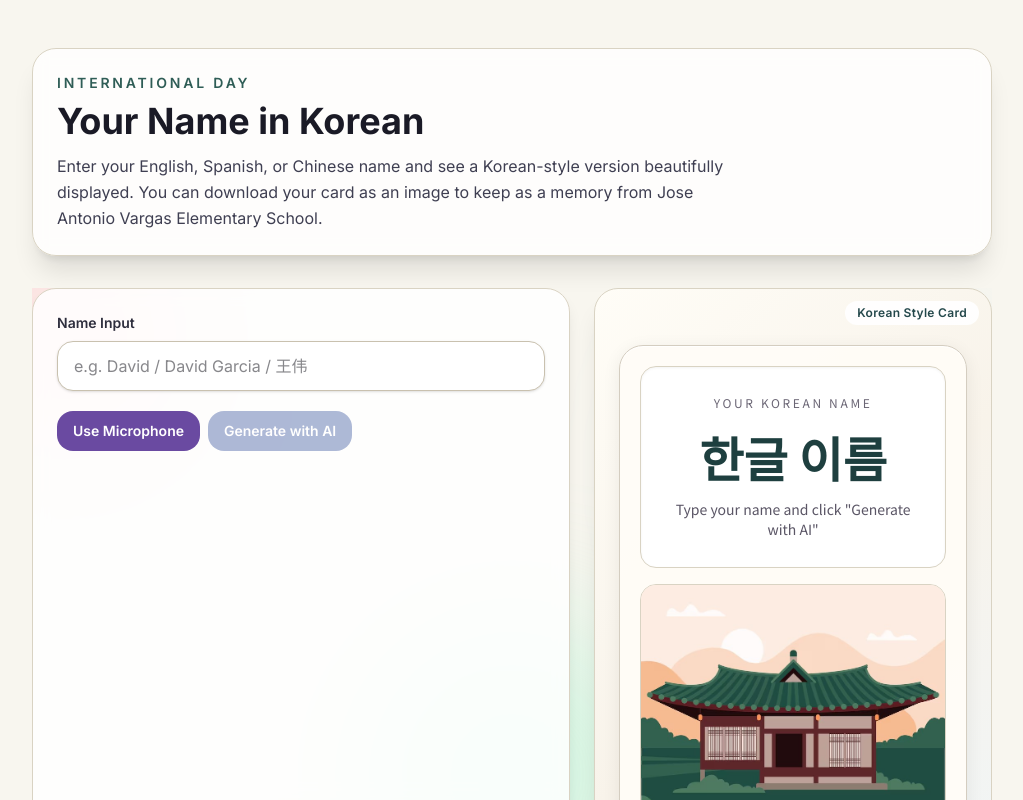
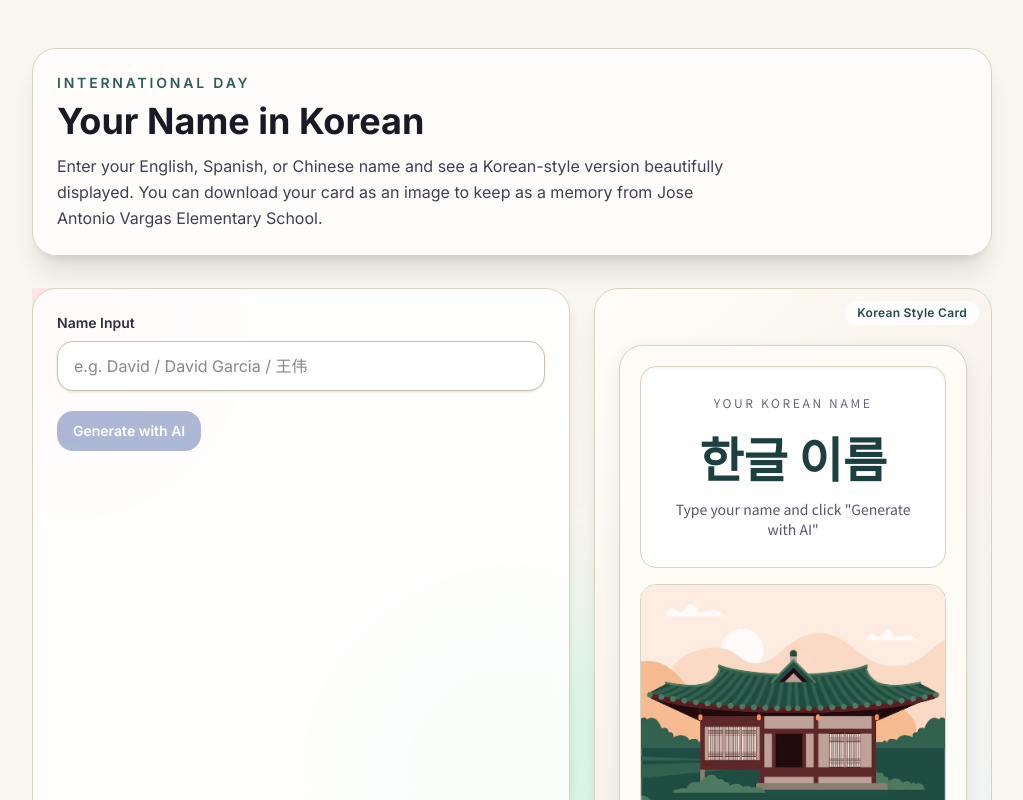
Before and after one commit to rpkim/qx10-ai, a Next.js app: page /krname in a window 1280 px wide. Shown: the whole page, without its empty margins (128-1151 px from the left). Built offline with nearby package versions, Linux system fonts and the light colour scheme.

Commit message:
Refactor KoreanNamePage component by removing unused speech recognition logic and related state management. Streamlined imports and cleaned up the code for improved readability and maintainability.

```diff
--- a/app/krname/page.tsx
+++ b/app/krname/page.tsx
@@ -1,26 +1,7 @@
 'use client';
 
-import { useEffect, useRef, useState } from 'react';
+import { useRef, useState } from 'react';
 
-type SpeechRecognitionResultEvent = Event & {
-  results: ArrayLike<{
-    isFinal: boolean;
-    0: { transcript: string };
-  }>;
-};
-
-type SpeechRecognitionLike = {
-  lang: string;
-  interimResults: boolean;
-  maxAlternatives: number;
-  onresult: ((event: SpeechRecognitionResultEvent) => void) | null;
-  onerror: (() => void) | null;
-  onend: (() => void) | null;
-  start: () => void;
-  stop: () => void;
-};
-
-type SpeechRecognitionConstructor = new () => SpeechRecognitionLike;
 type CardStyleId = 'hanok' | 'taegeuk' | 'golden' | 'bts';
 
 const CARD_STYLE_OPTIONS = [
@@ -104,11 +85,8 @@ export default function KoreanNamePage() {
   const [reason, setReason] = useState('');
   const [loading, setLoading] = useState(false);
   const [errorMessage, setErrorMessage] = useState('');
-  const [isListening, setIsListening] = useState(false);
-  const [voiceSupported, setVoiceSupported] = useState(false);
   const [selectedCardStyle, setSelectedCardStyle] = useState<CardStyleId>(DEFAULT_CARD_STYLE);
   const [downloadingCard, setDownloadingCard] = useState(false);
-  const recognitionRef = useRef<SpeechRecognitionLike | null>(null);
   const koreanStyleCardExportRef = useRef<HTMLDivElement | null>(null);
 
   const generateKoreanName = async () => {
@@ -160,54 +138,6 @@ export default function KoreanNamePage() {
     } finally {
       setLoading(false);
     }
-  };
-
-  useEffect(() => {
-    if (typeof window === 'undefined') return;
-    const speechApi = window as typeof window & {
-      SpeechRecognition?: SpeechRecognitionConstructor;
-      webkitSpeechRecognition?: SpeechRecognitionConstructor;
-    };
-    const RecognitionCtor = speechApi.SpeechRecognition ?? speechApi.webkitSpeechRecognition;
-    if (!RecognitionCtor) {
-      setVoiceSupported(false);
-      return;
-    }
-    setVoiceSupported(true);
-
-    const recognition = new RecognitionCtor();
-    recognition.lang = 'en-US';
-    recognition.interimResults = false;
-    recognition.maxAlternatives = 1;
-    recognition.onresult = (event) => {
-      const result = event.results[0];
-      const transcript = result?.[0]?.transcript?.trim() ?? '';
-      if (!transcript) return;
-      setNameInput(transcript);
-    };
-    recognition.onerror = () => {
-      setErrorMessage('Microphone recognition failed. Please try again.');
-      setIsListening(false);
-    };
-    recognition.onend = () => setIsListening(false);
-
-    recognitionRef.current = recognition;
-    return () => {
-      recognition.stop();
-      recognitionRef.current = null;
-    };
-  }, []);
-
-  const toggleListening = () => {
-    if (!recognitionRef.current || loading) return;
-    setErrorMessage('');
-    if (isListening) {
-      recognitionRef.current.stop();
-      setIsListening(false);
-      return;
-    }
-    recognitionRef.current.start();
-    setIsListening(true);
   };
 
   const downloadKoreanStyleCard = async () => {
@@ -270,20 +200,6 @@ export default function KoreanNamePage() {
             />
 
             <div className="mt-5 flex flex-wrap gap-2">
-              <button
-                type="button"
-                onClick={toggleListening}
-                disabled={!voiceSupported || loading}
-                className={`rounded-xl px-4 py-2.5 text-sm font-semibold text-white transition disabled:cursor-not-allowed disabled:opacity-40 ${
-                  isListening ? 'bg-[#a24238] hover:bg-[#8f392f]' : 'bg-[#6a4aa1] hover:bg-[#593d88]'
-                }`}
-              >
-                {voiceSupported
-                  ? isListening
-                    ? 'Stop Mic'
-                    : 'Use Microphone'
-                  : 'Mic Not Supported'}
-              </button>
               <button
                 type="button"
                 onClick={generateKoreanName}
```
